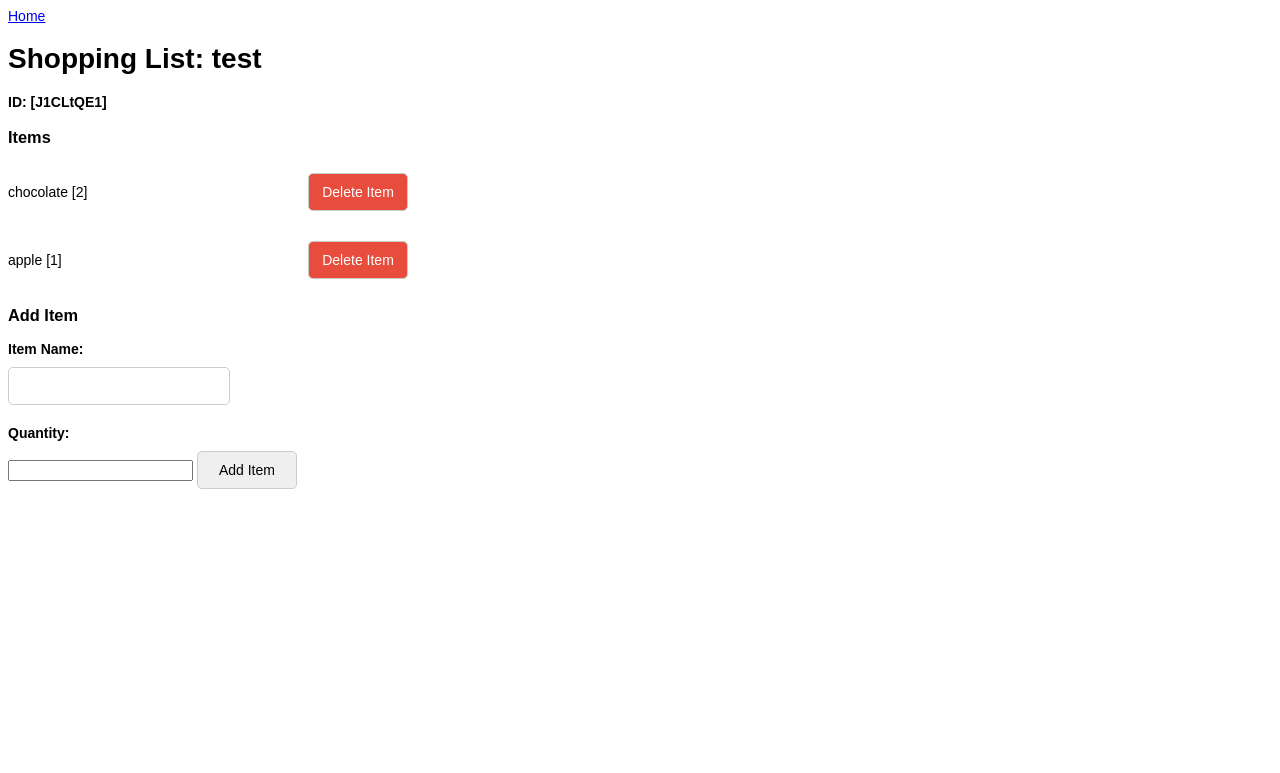
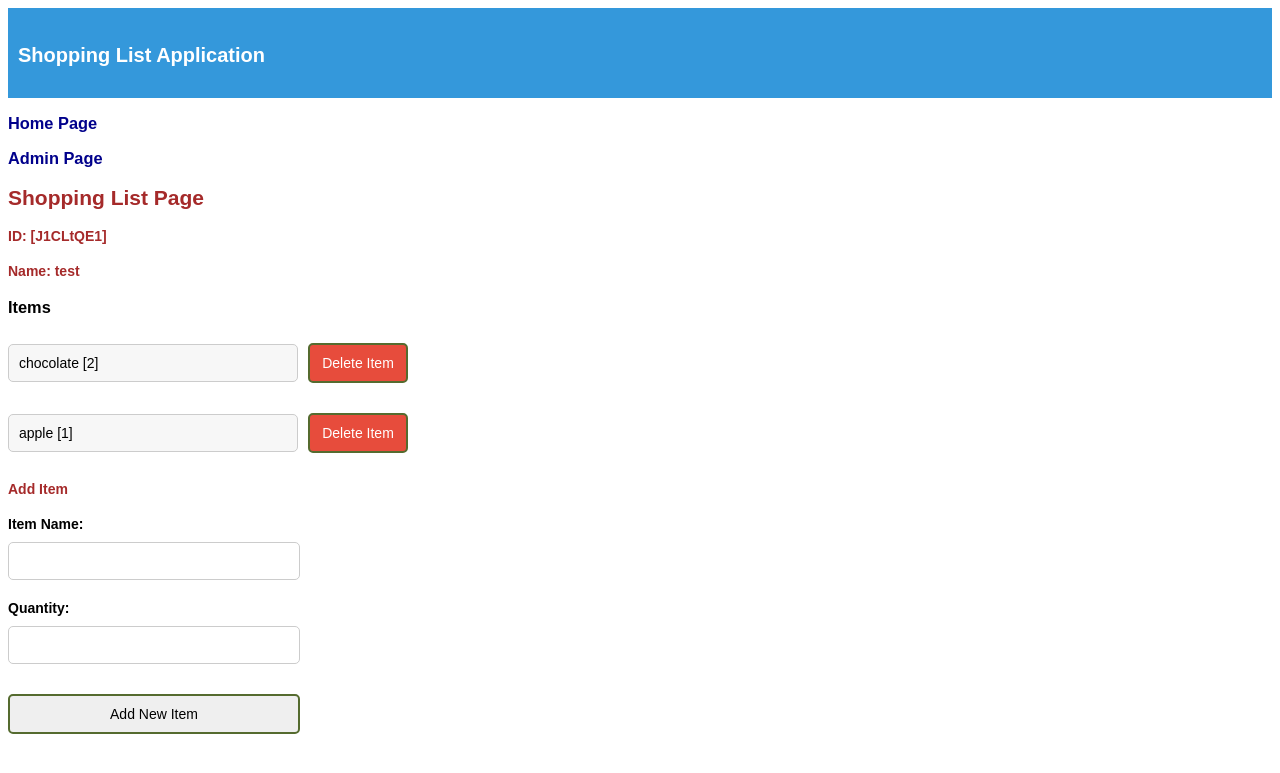
Before and after one commit to Henrique-O-S/SDLE_Project1, a Flask app: a page that uses templates/shopping_list.html in a window 1280 px wide. Shown: the top 773 px of the page. Run offline with Flask 3, Linux system fonts and the light colour scheme.

Commit message:
shopping list page styling

```diff
--- a/static/css/style.css
+++ b/static/css/style.css
@@ -1,11 +1,9 @@
-/* General body styles */
 body {
     font-family: Arial, sans-serif;
     font-size: 14px;
     text-align: left;
 }
 
-/* Header styles */
 header {
     background-color: #3498db;
     color: #fff;
@@ -16,11 +14,10 @@ header {
 h1 a {
     text-decoration: none;
     color: white;
-    font-size: 20px; /* Reduce the font size slightly */
+    font-size: 20px;
     padding-left: 10px;
 }
 
-/* Message styles */
 .message {
     background-color: #3498db;
     color: #fff;
@@ -28,12 +25,21 @@ h1 a {
     margin: 10px 0;
     border-radius: 5px;
     text-align: left;
-    font-size: 12px;
+    font-size: 14px;
+    width: 400px;
 }
 
 h3 a {
     text-decoration: none;
-    color: #3498db;
+    color: darkblue;
+}
+
+h2 {
+    color: brown;
+}
+
+h4 {
+    color: brown;
 }
 
 ul {
@@ -46,34 +52,35 @@ li {
     align-items: center;
     width: 400px;
     margin-bottom: 10px;
-    justify-content: space-between; /* Create space between flex elements */
+    justify-content: space-between;
 }
 
-/* Link styles in the list */
 li a {
     text-decoration: none;
-    color: #3498db;
+    color: darkorange;
     font-size: 14px;
 }
 
-.shopping_list {
+.shopping_list,
+.item {
     background-color: #f7f7f7;
     padding: 10px;
     border: 1px solid #ccc;
     border-radius: 5px;
     font-size: 14px;
     flex: 1;
-    margin-right: 10px; /* Add margin to the right of the shopping list div */
+    margin-right: 10px;
 }
 
 .shopping_list a {
     text-decoration: none;
-    color: darkblue;
+    color: black;
     font-size: 14px;
     font-weight: bold;
 }
 
 .delete {
+    border: none;
     background-color: #e74c3c;
     color: #fff;
     cursor: pointer;
@@ -81,12 +88,9 @@ li a {
     border: none;
     padding: 10px;
     border-radius: 5px;
-    margin-left: 10px; /* Add margin to the left of the delete button */
+    margin-left: 10px;
 }
 
-/* Adjust the button styles as needed to match your design */
-
-/* Adjust label styles if necessary */
 label {
     font-weight: bold;
     display: block;
@@ -94,8 +98,8 @@ label {
     font-size: 14px;
 }
 
-/* Adjust input and button styles for the forms if needed */
-input[type="text"] {
+input[type="text"],
+input[type="number"] {
     padding: 10px;
     margin: 10px 0;
     border: 1px solid #ccc;
@@ -107,8 +111,28 @@ input[type="text"] {
 button[type="submit"] {
     padding: 10px;
     margin: 10px 0;
-    border: 1px solid #ccc;
+    border: 2px solid darkolivegreen;
     border-radius: 5px;
     width: 100px;
     font-size: 14px;
+    cursor: pointer;
 }
+
+#item_name {
+    width: 270px;
+}
+
+#item_quantity {
+    width: 270px;
+}
+
+.item_button {
+    margin-top: 10px;
+    display: flex;
+    flex-direction: column;
+}
+
+.item_button button {
+    align-items: center;
+    width: 292px;
+}
--- a/templates/index.html
+++ b/templates/index.html
@@ -21,6 +21,7 @@
         <h3>
             <a href="{{ url_for('routes.admin') }}">Admin Page</a>
         </h3>
+        <h2>Home Page</h2>
         <section id="create_list">
             <form action="/create_shopping_list" method="POST">
                 <label for="list_name">New shopping list</label>
--- a/templates/shopping_list.html
+++ b/templates/shopping_list.html
@@ -4,27 +4,44 @@
         <title>Shopping List</title>
         <link rel="stylesheet" href="{{ url_for('static', filename='css/style.css') }}">
     </head>
+    <header>
+        <h1>
+            <a href="{{ url_for('routes.home') }}">Shopping List Application</a>
+        </h1>
+    </header>
     <body>
-        <a href="{{ url_for('routes.home') }}">Home</a>
-        <h1>Shopping List: {{ shopping_list.name }}</h1>
+        <h3>
+            <a href="{{ url_for('routes.home') }}">Home Page</a>
+        </h3>
+        <h3>
+            <a href="{{ url_for('routes.admin') }}">Admin Page</a>
+        </h3>
+        <h2>Shopping List Page</h2>
         <h4>ID: [{{ shopping_list.id }}]</h4>
+        <h4>Name: {{ shopping_list.name }}</h4>
         <h3>Items</h3>
         <ul>
             {% for item in items %}
             <li>
+                <div class="item">
                     {{ item.name }} [{{ item.quantity }}]
+                </div>
                 <!-- form method="DELETE" action=(delete_route, item_id) -->
                 <button type="submit" class="delete">Delete Item</button>
             </li>
             {% endfor %}
         </ul>
-        <h3>Add Item</h3>
+        <section id="add_item">
+            <h4>Add Item</h4>
             <form method="POST" action="{{ url_for('routes.add_item', id=shopping_list.id) }}">
                 <label for="item_name">Item Name:</label>
                 <input type="text" id="item_name" name="item_name" required>
                 <label for="item_quantity">Quantity:</label>
                 <input type="number" id="item_quantity" name="item_quantity" required>
-            <button type="submit">Add Item</button>
+                <div class="item_button">
+                    <button type="submit" class="item_button">Add New Item</button>
+                </div>
             </form>
+        </section>
     </body>
 </html>
```
Lines whose indentation alone changed are shown as unchanged.
